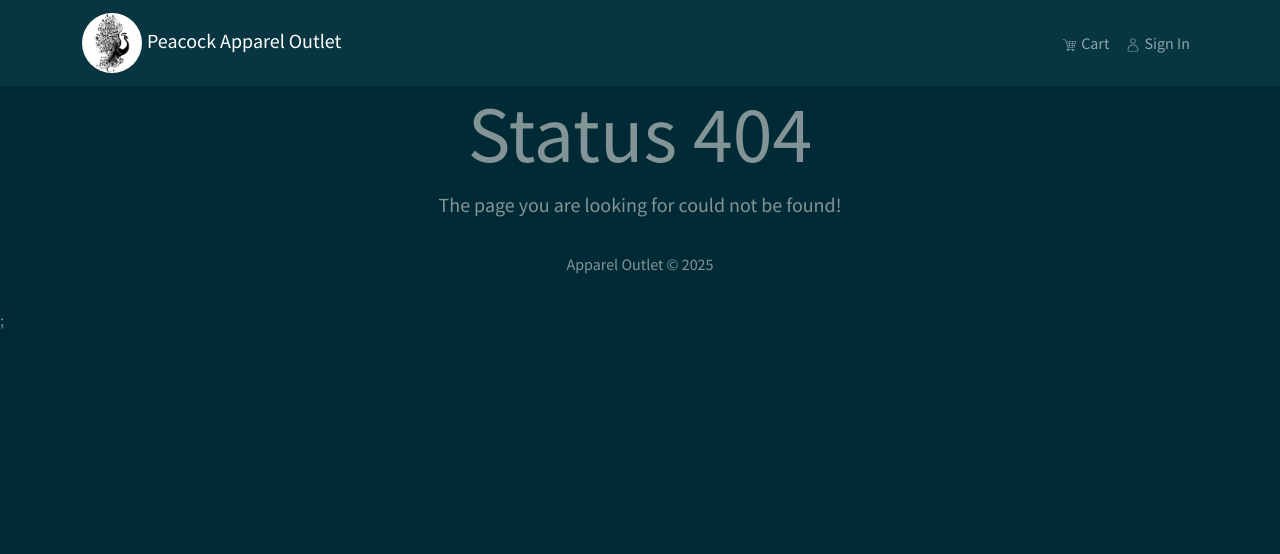
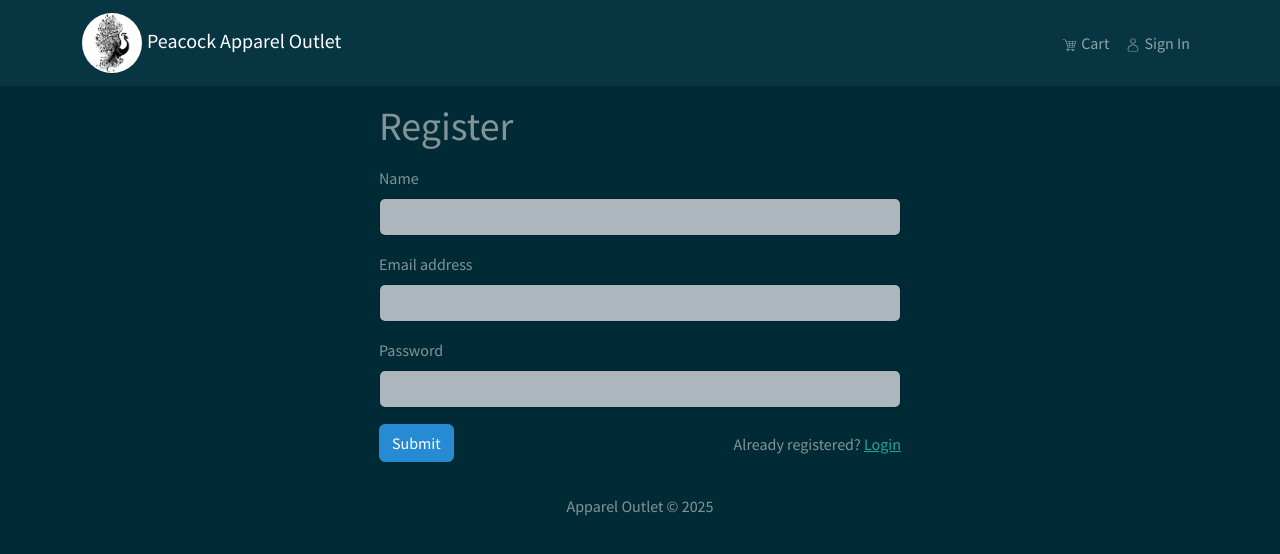
Before and after one commit to sjbenenate/apparel_store, a React (Create React App) app in the folder ui/: page /register in a window 1280 px wide. Before the commit this address had no page. Shown: the top 554 px of the page. Built offline with nearby package versions, Linux system fonts and the light colour scheme.

Commit message:
draft profile and register pages

```diff
--- a/ui/src/index.js
+++ b/ui/src/index.js
@@ -17,6 +17,8 @@ import { NotFoundView } from './views/404_view';
 import { ProductView } from './views/product_view';
 import CartView from './views/cart_view';
 import LoginView from './views/login_view';
+import RegisterView from './views/register_view';
+import ProfileView from './views/profile_view';
 
 const router = createBrowserRouter(
     createRoutesFromElements(
@@ -25,6 +27,8 @@ const router = createBrowserRouter(
             <Route path="product/:productId" element={<ProductView />} />
             <Route path="cart" element={<CartView />} />
             <Route path="login" element={<LoginView />} />
+            <Route path="profile" element={<ProfileView />} />
+            <Route path="register" element={<RegisterView />} />
         </Route>
     )
 );
--- /dev/null
+++ b/ui/src/views/profile_view.jsx
@@ -0,0 +1,14 @@
+import { Container, Row, Col } from 'react-bootstrap';
+import FormContainer from '../components/form_container';
+
+const ProfileView = () => {
+    return (
+        <Container>
+            <FormContainer>
+                <h1>Profile</h1>
+            </FormContainer>
+        </Container>
+    );
+};
+
+export default ProfileView;
--- /dev/null
+++ b/ui/src/views/register_view.jsx
@@ -0,0 +1,63 @@
+import { useState } from 'react';
+import { Container, Button, Form } from 'react-bootstrap';
+import { Link } from 'react-router-dom';
+import FormContainer from '../components/form_container';
+import Message from '../components/message';
+
+const RegisterView = () => {
+    const [inputEmail, setInputEmail] = useState('');
+    const [inputName, setInputName] = useState('');
+    const [inputPassword, setInputPassword] = useState('');
+
+    const handleSubmit = async (e) => {
+        e.preventDefault();
+        console.log('registering user...');
+    };
+    return (
+        <Container>
+            <FormContainer>
+                <h1>Register</h1>
+
+                <Form onSubmit={handleSubmit}>
+                    <Form.Group className="my-3" controlId="name">
+                        <Form.Label>Name</Form.Label>
+                        <Form.Control
+                            type="name"
+                            value={inputName}
+                            onChange={(e) => setInputName(e.target.value)}
+                        />
+                    </Form.Group>
+                    <Form.Group className="my-3" controlId="email">
+                        <Form.Label>Email address</Form.Label>
+                        <Form.Control
+                            type="email"
+                            value={inputEmail}
+                            onChange={(e) => setInputEmail(e.target.value)}
+                        />
+                    </Form.Group>
+                    <Form.Group className="my-3" controlId="password">
+                        <Form.Label>Password</Form.Label>
+                        <Form.Control
+                            type="password"
+                            value={inputPassword}
+                            onChange={(e) => setInputPassword(e.target.value)}
+                        />
+                    </Form.Group>
+                    <Form.Group className="d-flex flex-wrap justify-content-between">
+                        <Button type="submit" variant="info">
+                            Submit
+                        </Button>
+                        <div className="d-inline-block pt-2">
+                            Already registered?{' '}
+                            <span>
+                                <Link to="/login">Login</Link>
+                            </span>
+                        </div>
+                    </Form.Group>
+                </Form>
+            </FormContainer>
+        </Container>
+    );
+};
+
+export default RegisterView;
```
